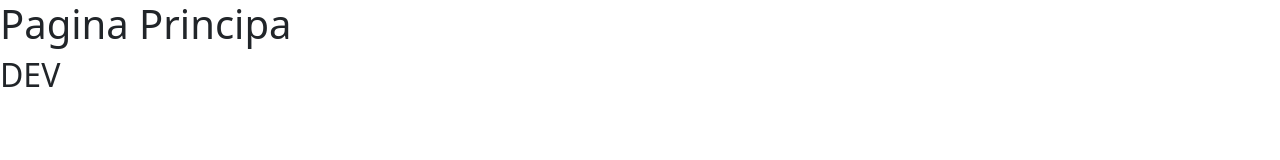
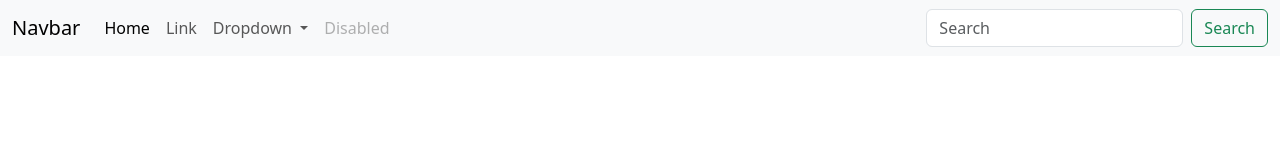
Before and after one commit to Alejandra-089/git-hub3-02-04-25, a plain HTML site: page index.html in a window 1280 px wide. Drawn offline with nearby package versions, Linux system fonts and the light colour scheme.

Commit message:
Creamos navbar con menu de navegacion y el logo

```diff
--- a/index.html
+++ b/index.html
@@ -8,8 +8,45 @@
   <link rel="stylesheet" href="./css/estilos.css"/>
 </head>
 <body>
-  <h1>Pagina Principa</h1>
-  <h2>DEV</h2>
+ <header>
+      <nav class="navbar navbar-expand-lg bg-body-tertiary">
+      <div class="container-fluid">
+        <a class="navbar-brand" href="#">Navbar</a>
+        <button class="navbar-toggler" type="button" data-bs-toggle="collapse" data-bs-target="#navbarSupportedContent" aria-controls="navbarSupportedContent" aria-expanded="false" aria-label="Toggle navigation">
+          <span class="navbar-toggler-icon"></span>
+        </button>
+        <div class="collapse navbar-collapse" id="navbarSupportedContent">
+          <ul class="navbar-nav me-auto mb-2 mb-lg-0">
+            <li class="nav-item">
+              <a class="nav-link active" aria-current="page" href="#">Home</a>
+            </li>
+            <li class="nav-item">
+              <a class="nav-link" href="#">Link</a>
+            </li>
+            <li class="nav-item dropdown">
+              <a class="nav-link dropdown-toggle" href="#" role="button" data-bs-toggle="dropdown" aria-expanded="false">
+                Dropdown
+              </a>
+              <ul class="dropdown-menu">
+                <li><a class="dropdown-item" href="#">Action</a></li>
+                <li><a class="dropdown-item" href="#">Another action</a></li>
+                <li><hr class="dropdown-divider"></li>
+                <li><a class="dropdown-item" href="#">Something else here</a></li>
+              </ul>
+            </li>
+            <li class="nav-item">
+              <a class="nav-link disabled" aria-disabled="true">Disabled</a>
+            </li>
+          </ul>
+          <form class="d-flex" role="search">
+            <input class="form-control me-2" type="search" placeholder="Search" aria-label="Search">
+            <button class="btn btn-outline-success" type="submit">Search</button>
+          </form>
+        </div>
+      </div>
+    </nav>
+ </header>
+
 
 
  <script src="https://cdn.jsdelivr.net/npm/bootstrap@5.3.5/dist/js/bootstrap.bundle.min.js" integrity="sha384-k6d4wzSIapyDyv1kpU366/PK5hCdSbCRGRCMv+eplOQJWyd1fbcAu9OCUj5zNLiq" crossorigin="anonymous"></script>
```
